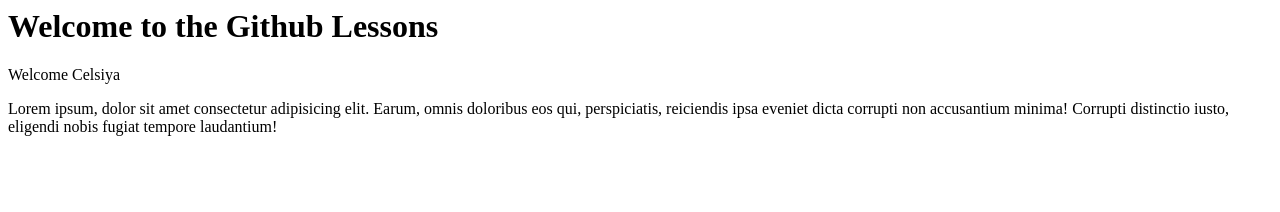
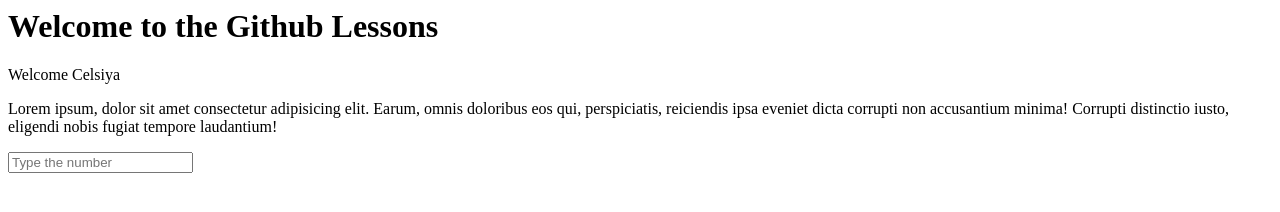
Before and after one commit to cel707/githubcwc3, a plain HTML site: page index.html in a window 1280 px wide. Drawn offline with Linux system fonts and the light colour scheme.

Commit message:
File modified.

```diff
--- a/index.html
+++ b/index.html
@@ -1,3 +1,4 @@
 <h1>Welcome to the Github Lessons</h1>
 <p>Welcome Celsiya</p>
 <p>Lorem ipsum, dolor sit amet consectetur adipisicing elit. Earum, omnis doloribus eos qui, perspiciatis, reiciendis ipsa eveniet dicta corrupti non accusantium minima! Corrupti distinctio iusto, eligendi nobis fugiat tempore laudantium!</p>
+<input type="number" placeholder="Type the number">
```
